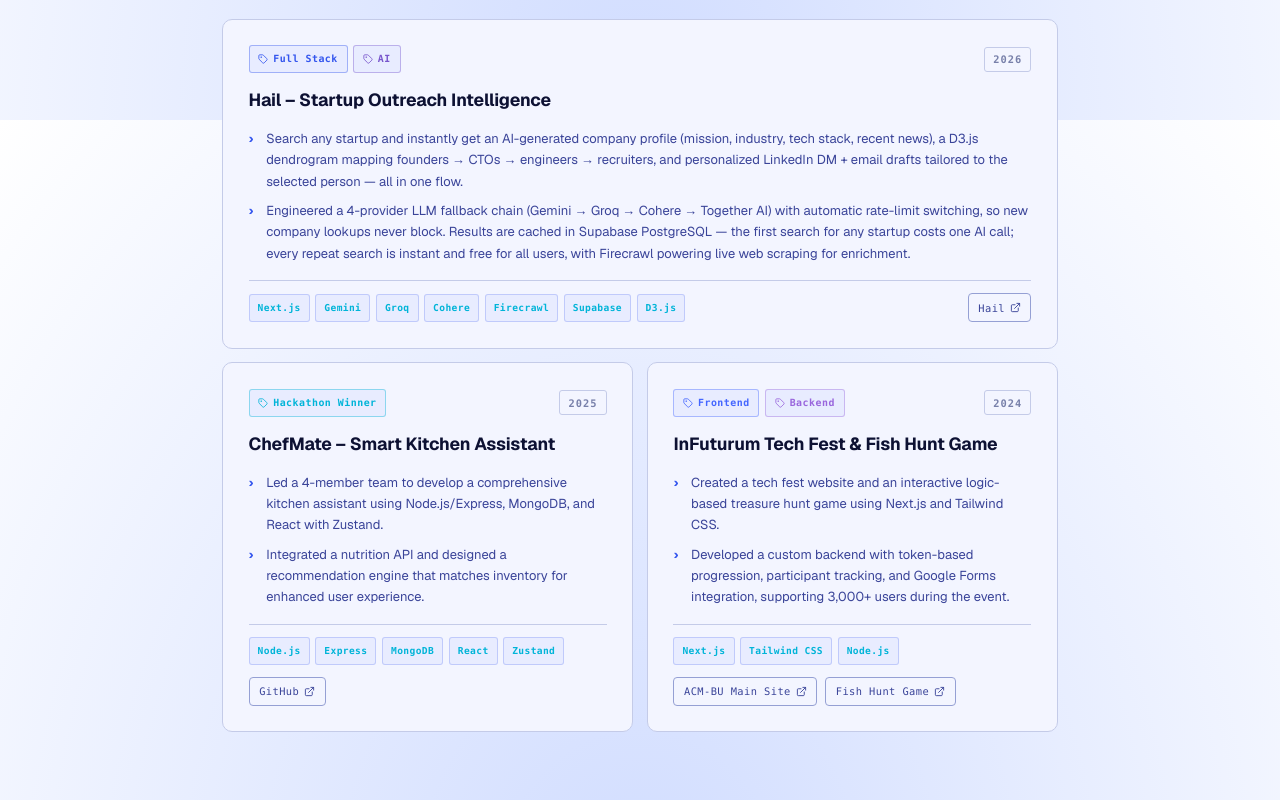
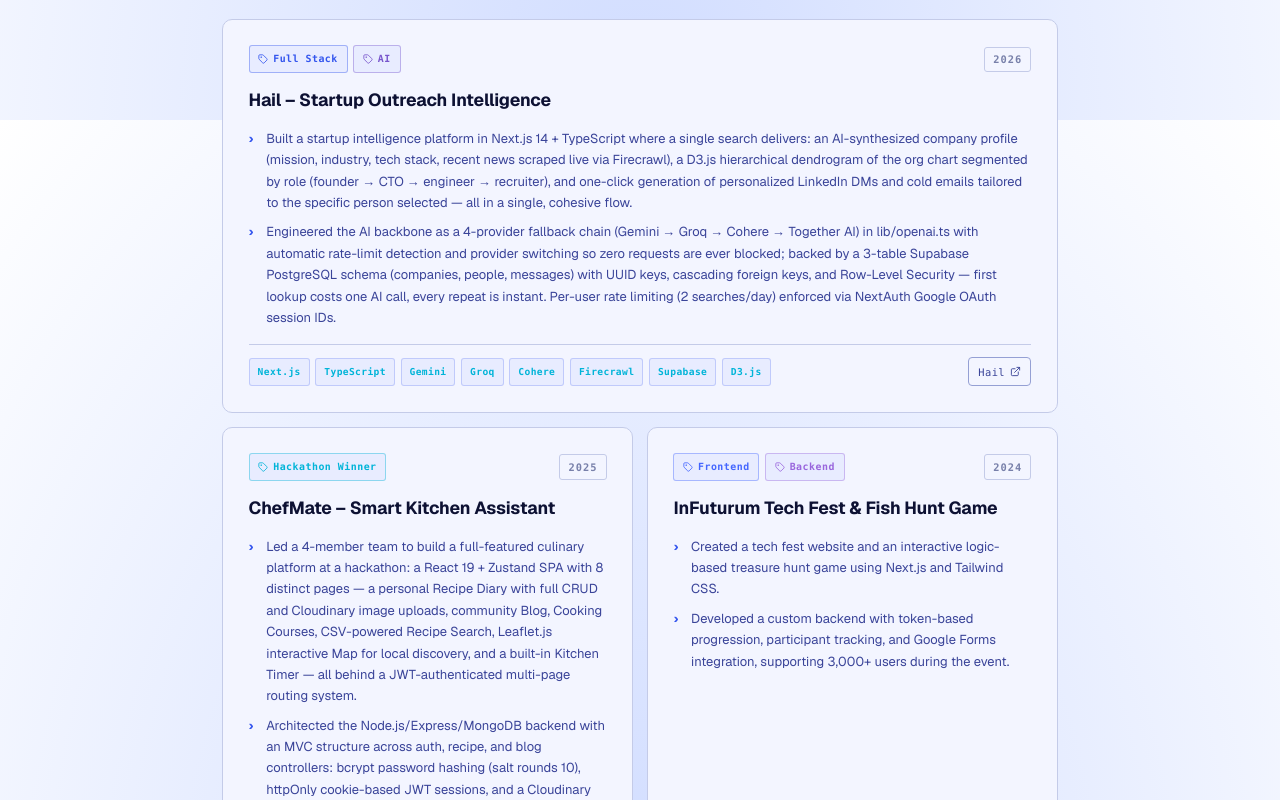
Before and after one commit to krishang-bose/portfolio, a Next.js app: page / in a window 1280 px wide. Shown: the part 1480-2280 px from the top of the page. Built offline with nearby package versions, Linux system fonts and the light colour scheme.

Commit message:
content: deepen ChefMate and Hail project descriptions with code-backed details

```diff
--- a/data/resume.ts
+++ b/data/resume.ts
@@ -105,10 +105,10 @@ export const resume = {
       year: "2026",
       links: [{ label: "Hail", url: "https://hail-one.vercel.app/" }],
       bullets: [
-        "Search any startup and instantly get an AI-generated company profile (mission, industry, tech stack, recent news), a D3.js dendrogram mapping founders → CTOs → engineers → recruiters, and personalized LinkedIn DM + email drafts tailored to the selected person — all in one flow.",
-        "Engineered a 4-provider LLM fallback chain (Gemini → Groq → Cohere → Together AI) with automatic rate-limit switching, so new company lookups never block. Results are cached in Supabase PostgreSQL — the first search for any startup costs one AI call; every repeat search is instant and free for all users, with Firecrawl powering live web scraping for enrichment.",
+        "Built a startup intelligence platform in Next.js 14 + TypeScript where a single search delivers: an AI-synthesized company profile (mission, industry, tech stack, recent news scraped live via Firecrawl), a D3.js hierarchical dendrogram of the org chart segmented by role (founder → CTO → engineer → recruiter), and one-click generation of personalized LinkedIn DMs and cold emails tailored to the specific person selected — all in a single, cohesive flow.",
+        "Engineered the AI backbone as a 4-provider fallback chain (Gemini → Groq → Cohere → Together AI) in lib/openai.ts with automatic rate-limit detection and provider switching so zero requests are ever blocked; backed by a 3-table Supabase PostgreSQL schema (companies, people, messages) with UUID keys, cascading foreign keys, and Row-Level Security — first lookup costs one AI call, every repeat is instant. Per-user rate limiting (2 searches/day) enforced via NextAuth Google OAuth session IDs.",
       ],
-      stack: ["Next.js", "Gemini", "Groq", "Cohere", "Firecrawl", "Supabase", "D3.js"],
+      stack: ["Next.js", "TypeScript", "Gemini", "Groq", "Cohere", "Firecrawl", "Supabase", "D3.js"],
     },
     {
       name: "ChefMate – Smart Kitchen Assistant",
@@ -116,10 +116,10 @@ export const resume = {
       year: "2025",
       links: [{ label: "GitHub", url: "https://github.com/krishang-bose/ChefMate" }],
       bullets: [
-        "Led a 4-member team to develop a comprehensive kitchen assistant using Node.js/Express, MongoDB, and React with Zustand.",
-        "Integrated a nutrition API and designed a recommendation engine that matches inventory for enhanced user experience.",
+        "Led a 4-member team to build a full-featured culinary platform at a hackathon: a React 19 + Zustand SPA with 8 distinct pages — a personal Recipe Diary with full CRUD and Cloudinary image uploads, community Blog, Cooking Courses, CSV-powered Recipe Search, Leaflet.js interactive Map for local discovery, and a built-in Kitchen Timer — all behind a JWT-authenticated multi-page routing system.",
+        "Architected the Node.js/Express/MongoDB backend with an MVC structure across auth, recipe, and blog controllers: bcrypt password hashing (salt rounds 10), httpOnly cookie-based JWT sessions, and a Cloudinary media pipeline for profile and recipe images; the recipe search engine parses a structured CSV dataset in-memory for keyword-matched results without a dedicated DB query layer.",
       ],
-      stack: ["Node.js", "Express", "MongoDB", "React", "Zustand"],
+      stack: ["Node.js", "Express", "MongoDB", "React", "Zustand", "Cloudinary", "Leaflet.js"],
     },
     {
       name: "InFuturum Tech Fest & Fish Hunt Game",
```
